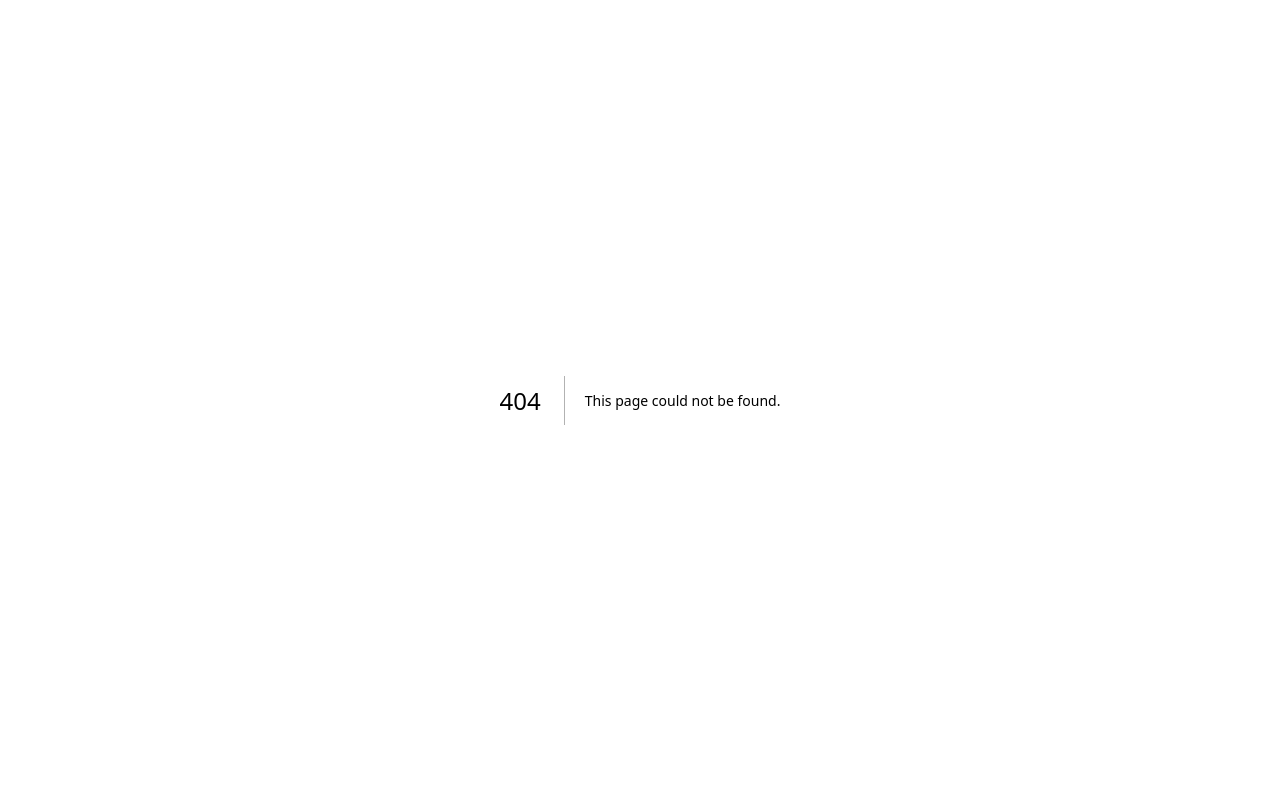
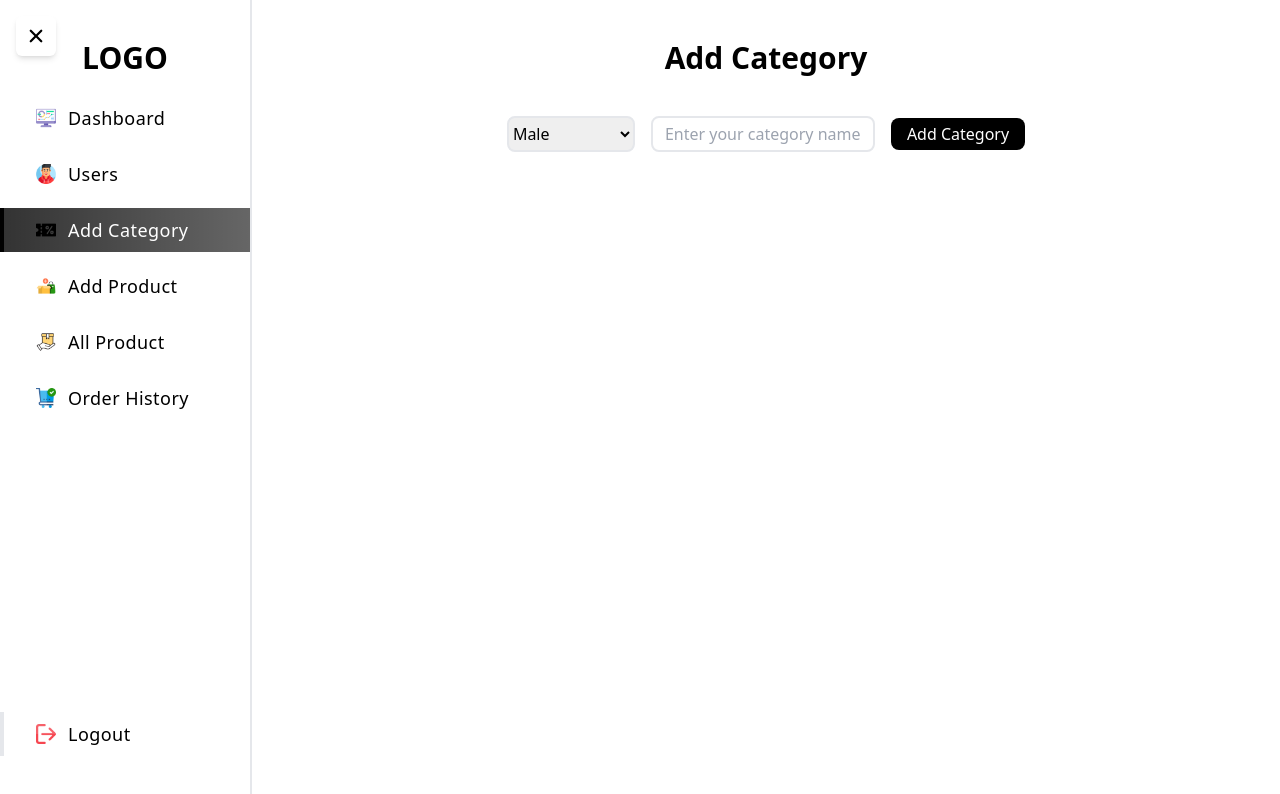
Before and after one commit to mahmudhasan07/boffo-dashboad, a Next.js app: page /add-category in a window 1280 px wide. Before the commit this address had no page. Shown: the top 794 px of the page. Built offline with nearby package versions, Linux system fonts and the light colour scheme.

Commit message:
complete

```diff
--- a/src/Redux/Api/categoryApi.ts
+++ b/src/Redux/Api/categoryApi.ts
@@ -8,7 +8,15 @@ const categoryApi = baseApi.injectEndpoints({
                 method: 'GET',
             }),
         }),
+
+        addCategory: builder.mutation({
+            query: (data) => ({
+                url: `/category/create`,
+                method: "POST",
+                body: data
+            }),
+        }),
     }),
 })
 
-export const {useGetCategoriesQuery} = categoryApi
+export const {useGetCategoriesQuery, useAddCategoryMutation} = categoryApi
--- /dev/null
+++ b/src/app/(withDashboardLayout)/add-category/page.tsx
@@ -0,0 +1,56 @@
+"use client";
+
+import { useAddCategoryMutation } from "@/Redux/Api/categoryApi";
+import ShowToastify from "@/utils/ShowToastify";
+import React, { useState } from "react";
+import { ToastContainer } from "react-toastify";
+
+const page = () => {
+  const [name, setName] = useState<string>("");
+  const [gender, setGender] = useState<string>("");
+  const [addCategoryFn] = useAddCategoryMutation()
+
+  const handleSubmit = async() => {
+    const data = {name, gender}
+    const { error } = await addCategoryFn(data)
+    if (error && "message" in error) {
+        ShowToastify({ error: error?.message })
+        return
+    }
+    ShowToastify({ success: 'Successfully add your category' })
+
+  };
+
+  return (
+    <section>
+      <div className="w-full">
+        <h1 className="my-10 text-3xl font-semibold text-center">
+          Add Category
+        </h1>
+        <div className="flex flex-wrap gap-4 items-center justify-center">
+          <select
+            name="gender"
+            id=""
+            onChange={(e) => setGender(e.target.value)}
+            className="border-2 -x-4 py-1 w-32 rounded-lg"
+          >
+            <option value="MALE">Male</option>
+            <option value="FEMALE">Female</option>
+          </select>
+          <input
+            type="text"
+            placeholder="Enter your category name"
+            onChange={(e) => setName(e.target.value.toUpperCase())}
+            className="w-56 border-2 px-3 py-1 rounded-lg"
+          />
+          <button onClick={handleSubmit} className="px-4 py-1 bg-primary text-white rounded-lg">
+            Add Category
+          </button>
+        </div>
+      </div>
+      <ToastContainer></ToastContainer>
+    </section>
+  );
+};
+
+export default page;
--- a/src/app/layout.tsx
+++ b/src/app/layout.tsx
@@ -1,7 +1,7 @@
 import type { Metadata } from "next";
 import localFont from "next/font/local";
 import "./globals.css";
-import logo from "@/assests/AGC logo  (1).jpg"
+import logo from "@/assests/logo.png"
 import ReduxProvider from "@/Redux/ReduxProvider";
 // import ReduxProvider from "@/components/Redux/ReduxProvider";
 
@@ -17,7 +17,7 @@ const geistMono = localFont({
 });
 
 export const metadata: Metadata = {
-  title: "Ants Gone clear Dashboard",
+  title: "Boffo Dashboard",
   description: "Generated by create next app",
   icons: {
     icon: logo.src
--- a/src/components/Add product/AddProduct.tsx
+++ b/src/components/Add product/AddProduct.tsx
@@ -21,6 +21,10 @@ const schema = z.object({
   description: z.string().min(1, "Description is required"),
   price: z
     .number({ invalid_type_error: "Price must be a number" })
+    .default(0)
+    .optional(),
+  stock: z
+    .number({ invalid_type_error: "Stock must be a number" })
     .default(0)
     .optional(),
   status: z.string().default("ACTIVE"),
@@ -77,6 +81,7 @@ export default function AddProduct() {
       size: "",
       gender: "",
       price: 0,
+      stock: 0,
       description: "",
       status: "ACTIVE",
     },
@@ -108,6 +113,8 @@ export default function AddProduct() {
       ? data.size.split(",").map((s) => s.trim())
       : [];
     const productData = { ...data, size: sizeArray };
+    console.log(productData);
+
 
     formData.append("bodyData", JSON.stringify(productData));
 
@@ -374,6 +381,18 @@ export default function AddProduct() {
                 <p className="text-red-500">{errors.price.message}</p>
               )}
             </div>
+            <div>
+              <label className="text-[17px] leading-6">Stock</label>
+              <input
+                {...register("stock", { valueAsNumber: true })}
+                placeholder="Stock"
+                type="number"
+                className="p-3 border border-gray-300 rounded-lg w-full"
+              />
+              {errors.stock && (
+                <p className="text-red-500">{errors.stock.message}</p>
+              )}
+            </div>
           </div>
 
           <div>
--- a/src/components/Navbar/NavbarSlider.tsx
+++ b/src/components/Navbar/NavbarSlider.tsx
@@ -29,6 +29,7 @@ interface SidebarProps {
 const navigation = [
   { label: "Dashboard", route: "/", iconPath: dashboard },
   { label: "Users", route: "/users", iconPath: users },
+  { label: "Add Category", route: "/add-category", iconPath: coupon },
   { label: "Add Product", route: "/add-product", iconPath: addProduct },
   { label: "All Product", route: "/all-products", iconPath: delivery },
   // { label: "Running Event", route: "/running-event", iconPath: event },
@@ -39,7 +40,6 @@ const navigation = [
   // { label: "All Videos", route: "/all-videos", iconPath: allVideo },
   // { label: "All Reports", route: "/all-reports", iconPath: report },
   // { label: "Change Banner", route: "/change-banner", iconPath: banner },
-  // { label: "Add Coupon", route: "/add-coupon", iconPath: coupon },
   // { label: "All Coupon", route: "/all-coupon", iconPath: coupon },
 ];
 
--- a/src/components/Table/ProductTable.tsx
+++ b/src/components/Table/ProductTable.tsx
@@ -97,7 +97,7 @@ const ProductTable = ({
             <th className="px-4 py-2 border">Title</th>
             <th className="px-4 py-2 border">Category</th>
             <th className="px-4 py-2 border">Price</th>
-            {/* <th className="px-4 py-2 border">Stock</th> */}
+            <th className="px-4 py-2 border">Stock</th>
             <th className="px-4 py-2 border">Actions</th>
           </tr>
         </thead>
@@ -139,7 +139,7 @@ const ProductTable = ({
                 </td>
                 <td className="px-4 text-nowrap py-2">{item?.category}</td>
                 <td className="px-4 text-nowrap py-2">${item?.price}</td>
-                {/* <td className="px-4 text-nowrap py-2">{item?.stock}</td> */}
+                <td className="px-4 text-nowrap py-2">{item?.stock}</td>
                 <td className="px-4 text-nowrap py-2 space-x-2">
                   <button
                     onClick={() => handleEdit(item.id)}
```
Also changed, not shown: src/assests/logo.png.
